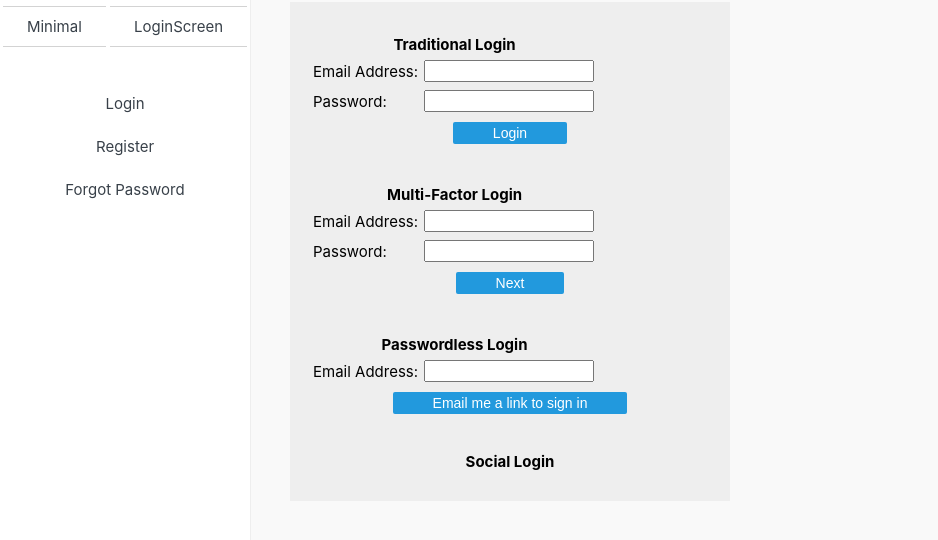
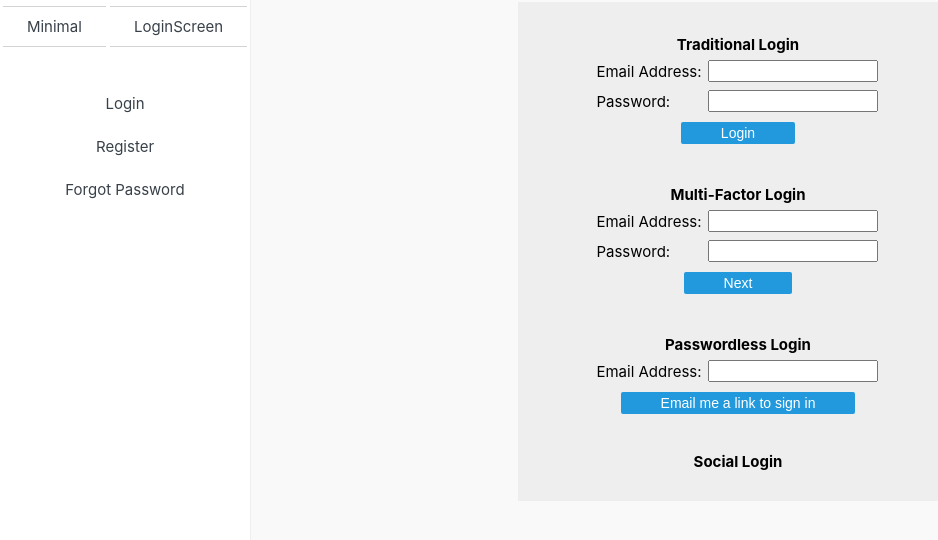
Before and after one commit to LoginRadius/html5-sdk, a plain HTML site: page demo/index.html in a window 1280 px wide. Shown: the part 98-638 px from the top of the page, without its empty margins (0-938 px from the left). Drawn offline with Linux system fonts and the light colour scheme; a script that the page names is missing.

Commit message:
Update style.css
Update to center elements in the HTML pages that were using the center tag

```diff
--- a/demo/assets/css/style.css
+++ b/demo/assets/css/style.css
@@ -103,6 +103,12 @@ hr {
     background-color: #eee;
     width: 400px;
     padding: 30px 20px 30px 20px;
+    margin: 0 auto;
+}
+
+.container-elements{
+    display: flex;
+    justify-content: center;
 }
 
 .vertical-menu {
```
